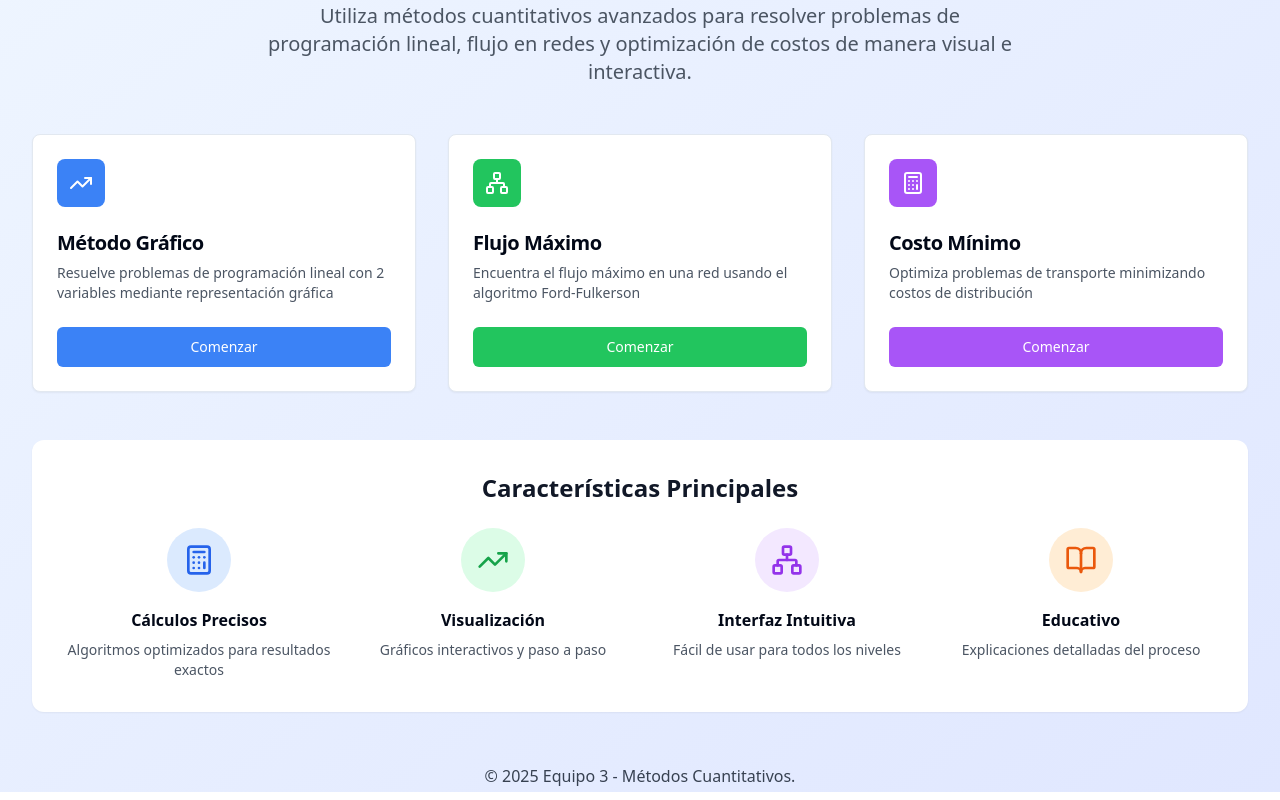
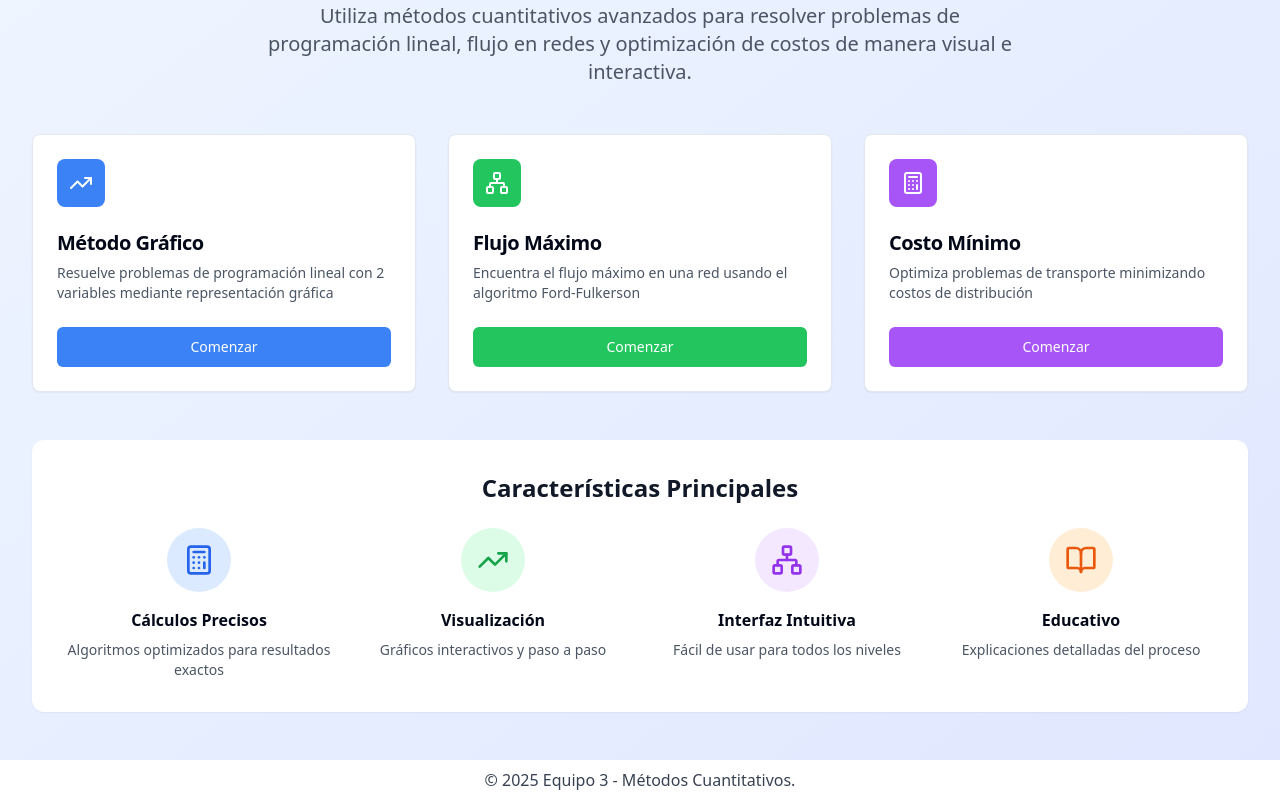
Before and after one commit to rodolfo-rgb/Metodos_Optimizacion, a React (Vite) app: page / in a window 1280 px wide. Shown: the part 167-967 px from the top of the page. Built offline with nearby package versions, Linux system fonts and the light colour scheme.

Commit message:
feat: update footer styling and add copyright information

```diff
--- a/src/pages/Index.tsx
+++ b/src/pages/Index.tsx
@@ -126,7 +126,7 @@ const Index = () => {
 
 
       {/* Footer */}
-      <footer className="text-black py-1">
+      <footer className="bg-white py-2">
         <div className="container mx-auto px-6 text-center">
           <p className="text-gray-700">
             © 2025 Equipo 3 - Métodos Cuantitativos.
```
